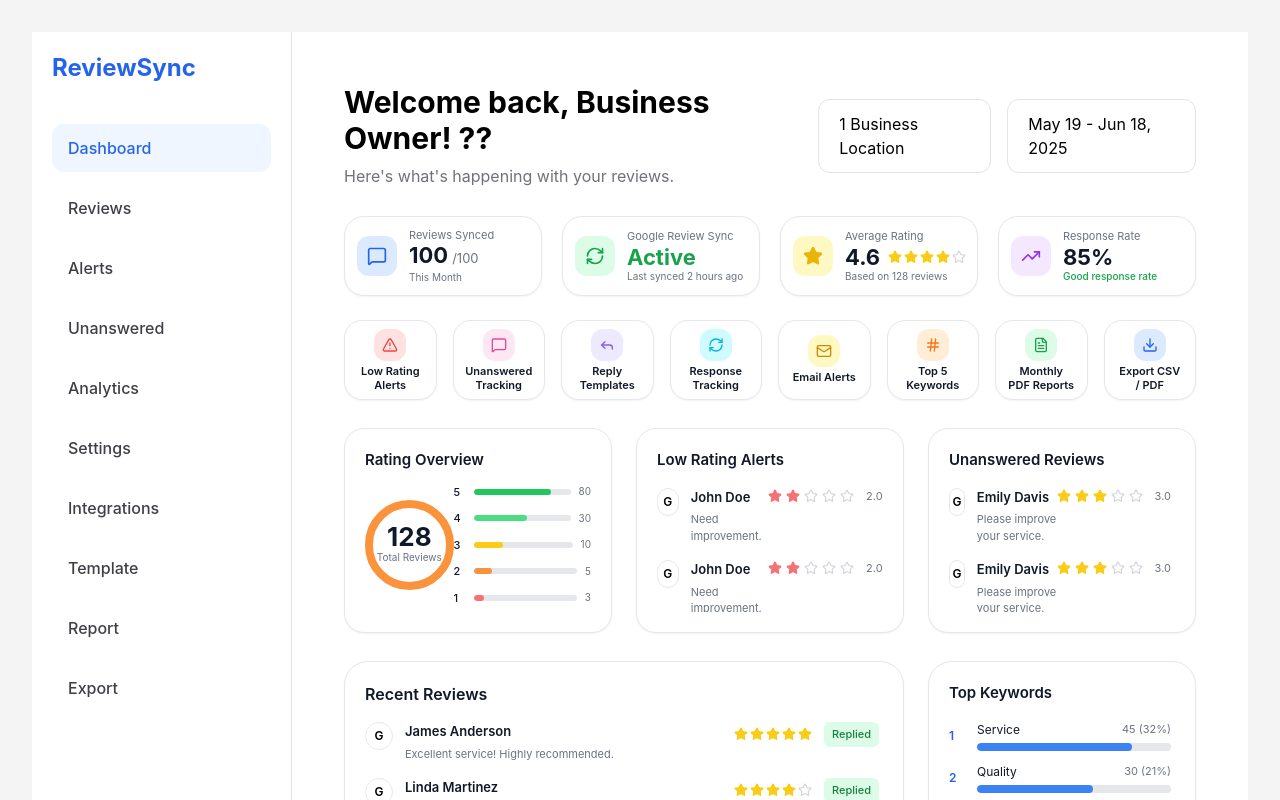
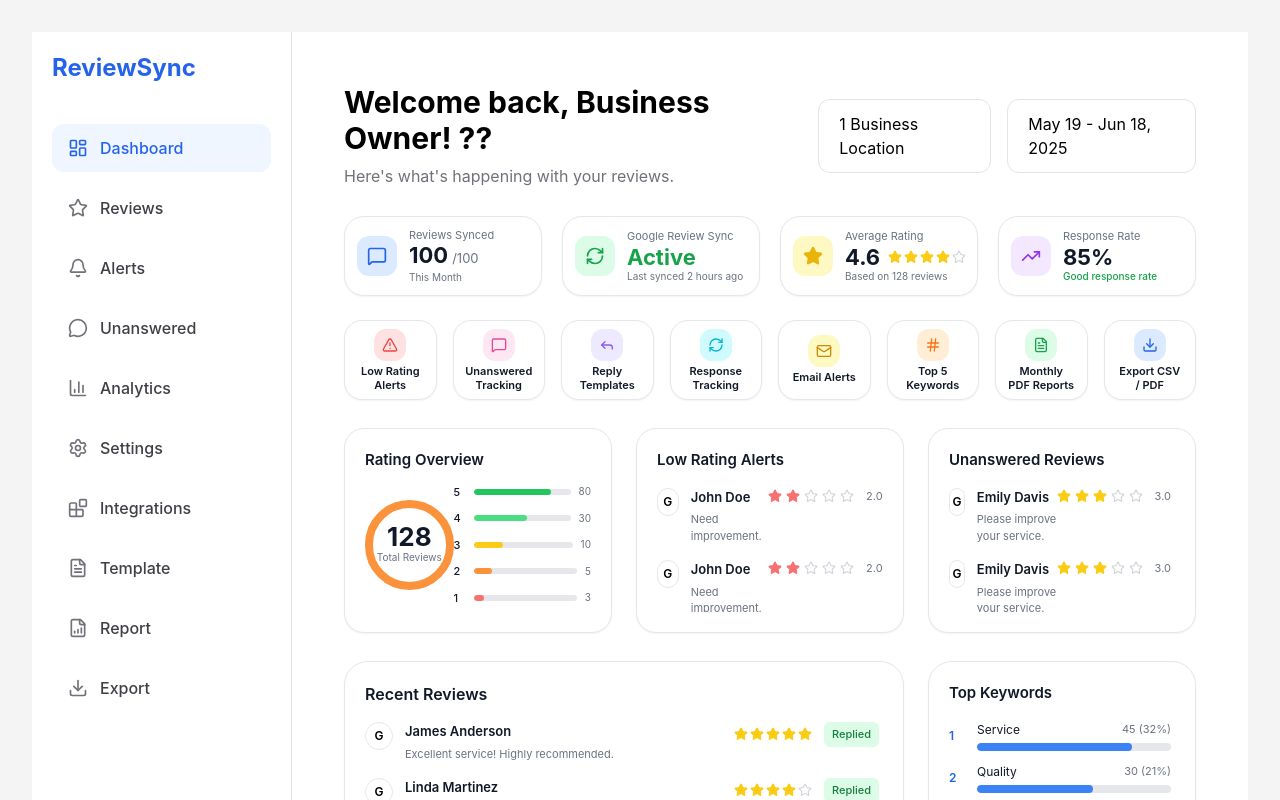
Before and after one commit to afnankhan123456/reviewreply-ai, a Next.js app: page /plans/basic/dashbord in a window 1280 px wide. Shown: the top 800 px of the page. Built offline with nearby package versions, Linux system fonts and the light colour scheme.

Commit message:
Update Sidebar.tsx

```diff
--- a/app/plans/basic/dashbord/components/Sidebar.tsx
+++ b/app/plans/basic/dashbord/components/Sidebar.tsx
@@ -2,6 +2,18 @@
 
 import Link from "next/link";
 import { usePathname } from "next/navigation";
+import {
+  LayoutDashboard,
+  Star,
+  Bell,
+  MessageCircle,
+  BarChart3,
+  Settings,
+  Blocks,
+  FileText,
+  FileBarChart,
+  Download,
+} from "lucide-react";
 
 export default function Sidebar() {
   const pathname = usePathname();
@@ -10,42 +22,52 @@ export default function Sidebar() {
     {
       name: "Dashboard",
       href: "/plans/basic/dashbord",
+      icon: LayoutDashboard,
     },
     {
       name: "Reviews",
       href: "/plans/basic/dashbord/reviews",
+      icon: Star,
     },
     {
       name: "Alerts",
       href: "/plans/basic/dashbord/alerts",
+      icon: Bell,
     },
     {
       name: "Unanswered",
       href: "/plans/basic/dashbord/unanswered",
+      icon: MessageCircle,
     },
     {
       name: "Analytics",
       href: "/plans/basic/dashbord/analytics",
+      icon: BarChart3,
     },
     {
       name: "Settings",
       href: "/plans/basic/dashbord/settings",
+      icon: Settings,
     },
     {
       name: "Integrations",
       href: "/plans/basic/dashbord/integrations",
+      icon: Blocks,
     },
     {
       name: "Template",
       href: "/plans/basic/dashbord/template",
+      icon: FileText,
     },
     {
       name: "Report",
       href: "/plans/basic/dashbord/report",
+      icon: FileBarChart,
     },
     {
       name: "Export",
       href: "/plans/basic/dashbord/export",
+      icon: Download,
     },
   ];
 
@@ -57,19 +79,29 @@ export default function Sidebar() {
 
         {/* MENU */}
         <div className="space-y-3">
-          {menuItems.map((item) => (
+          {menuItems.map((item) => {
+            const Icon = item.icon;
+            const isActive = pathname === item.href;
+
+            return (
               <Link
                 key={item.name}
                 href={item.href}
-              className={`block px-4 py-3 rounded-xl font-medium transition ${
-                pathname === item.href
+                className={`flex items-center gap-3 px-4 py-3 rounded-xl font-medium transition ${
+                  isActive
                     ? "bg-blue-50 text-blue-600"
                     : "hover:bg-zinc-100 text-zinc-700"
                 }`}
               >
-              {item.name}
+                <Icon
+                  className={`w-5 h-5 ${
+                    isActive ? "text-blue-600" : "text-zinc-500"
+                  }`}
+                />
+                <span>{item.name}</span>
               </Link>
-          ))}
+            );
+          })}
         </div>
       </div>
 
```
Lines whose indentation alone changed are shown as unchanged.
